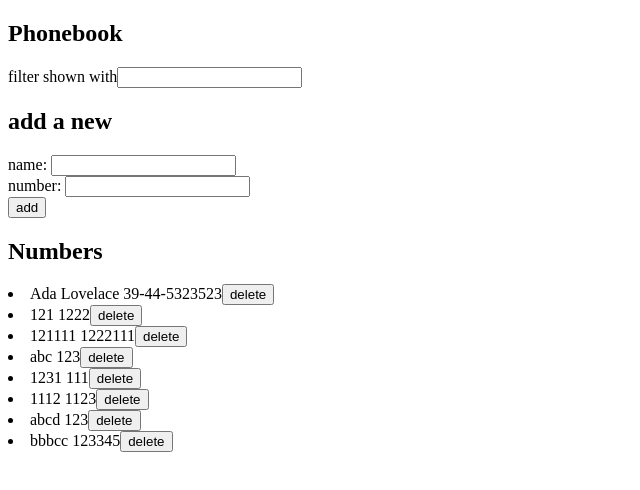
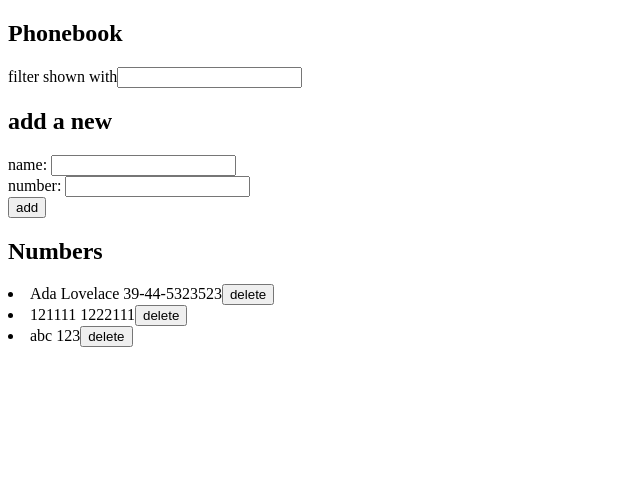
Before and after one commit to aleksikyto/fullstackopen2022, a React (Create React App) app in the folder part2/puhelinluettelo/: page / in a window 1280 px wide. Shown: the top 490 px of the page, without its empty margins (0-640 px from the left). Built offline with nearby package versions, Linux system fonts and the light colour scheme; data requests are answered from the project's data file.

Commit message:
puhelinluettelo 2.18 done

```diff
--- a/part2/puhelinluettelo/db.json
+++ b/part2/puhelinluettelo/db.json
@@ -4,11 +4,6 @@
       "name": "Ada Lovelace",
       "number": "39-44-5323523",
       "id": 2
-    },
-    {
-      "name": "121",
-      "number": "1222",
-      "id": 3
     },
     {
       "name": "121111",
@@ -19,26 +14,6 @@
       "name": "abc",
       "number": "123",
       "id": 5
-    },
-    {
-      "name": "1231",
-      "number": "111",
-      "id": 6
-    },
-    {
-      "name": "1112",
-      "number": "1123",
-      "id": 7
-    },
-    {
-      "name": "abcd",
-      "number": "123",
-      "id": 8
-    },
-    {
-      "name": "bbbcc",
-      "number": "123345",
-      "id": 9
     }
   ]
 }
--- a/part2/puhelinluettelo/src/App.js
+++ b/part2/puhelinluettelo/src/App.js
@@ -19,7 +19,7 @@ const App = () => {
     personService.getAll().then((response) => {
       setPersons(response);
     });
-  }, []);
+  }, [persons]);
 
   const addPerson = (event) => {
     event.preventDefault();
@@ -35,7 +35,7 @@ const App = () => {
           setPersons(persons.concat(returnedPerson));
           setNewName("");
           setNewNumber("");
-          setNotificationStyle("added");
+          setNotificationStyle("success");
           setMessage(`Added '${newName}'`);
           setTimeout(() => {
             setMessage(null);
@@ -60,6 +60,11 @@ const App = () => {
                 person.id !== personToEdit.id ? person : returnedPerson
               )
             );
+            setNotificationStyle("success");
+            setMessage(`Modified number of '${newName}'`);
+            setTimeout(() => {
+              setMessage(null);
+            }, 5000);
           })
           .catch((error) => {
             setNotificationStyle("error");
@@ -76,9 +81,16 @@ const App = () => {
   };
 
   const deletePerson = (id) => {
+    const selectedPerson = persons.filter((person) => person.id === id);
+    console.log(selectedPerson);
     personService.deletePerson(id);
     const updatedList = persons.filter((person) => person.id !== id);
     setPersons(updatedList);
+    setNotificationStyle("success");
+    setMessage(`Deleted person '${selectedPerson[0].name}'`);
+    setTimeout(() => {
+      setMessage(null);
+    }, 5000);
   };
 
   const handleNameChange = (event) => {
--- a/part2/puhelinluettelo/src/components/Notification.js
+++ b/part2/puhelinluettelo/src/components/Notification.js
@@ -1,5 +1,5 @@
 const Notification = ({ message, notificationStyle }) => {
-  const color = notificationStyle === "added" ? "green" : "red";
+  const color = notificationStyle === "success" ? "green" : "red";
   const errorStyle = {
     color: color,
     background: "lightgrey",
```
